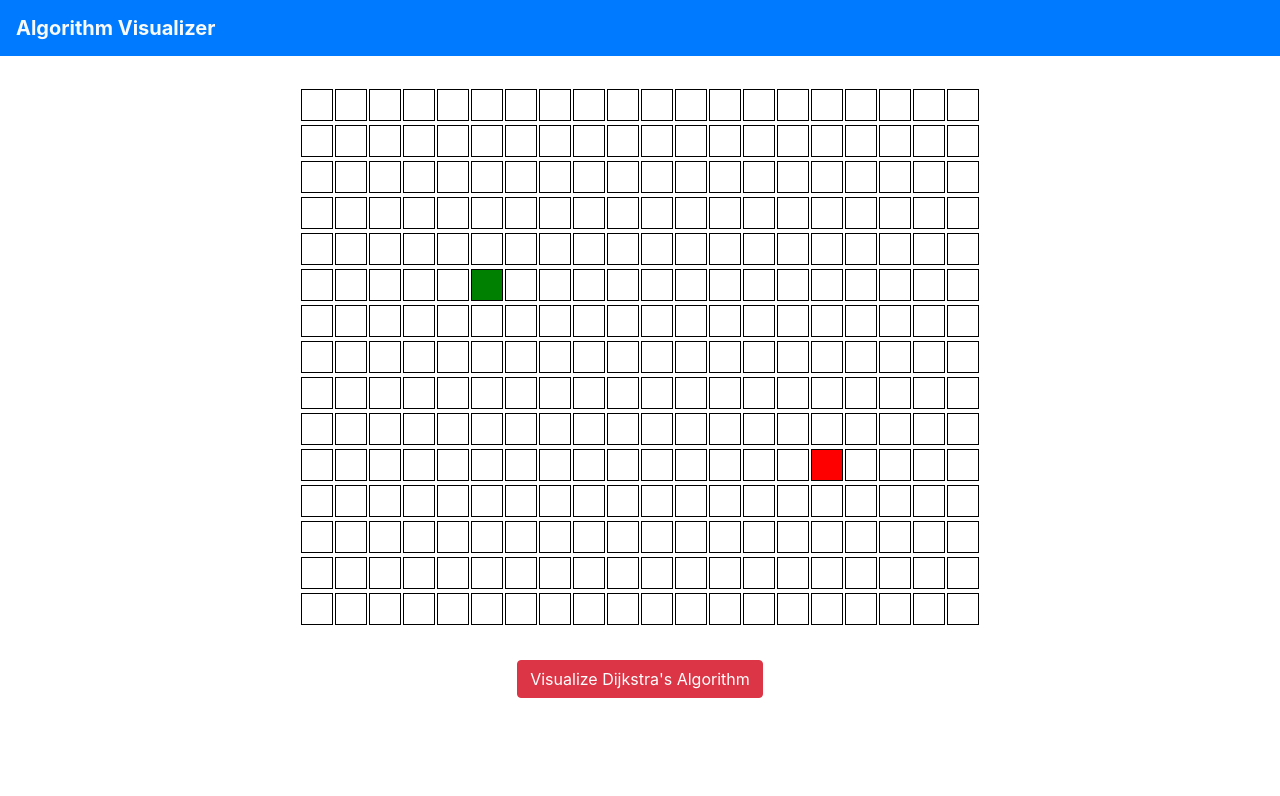
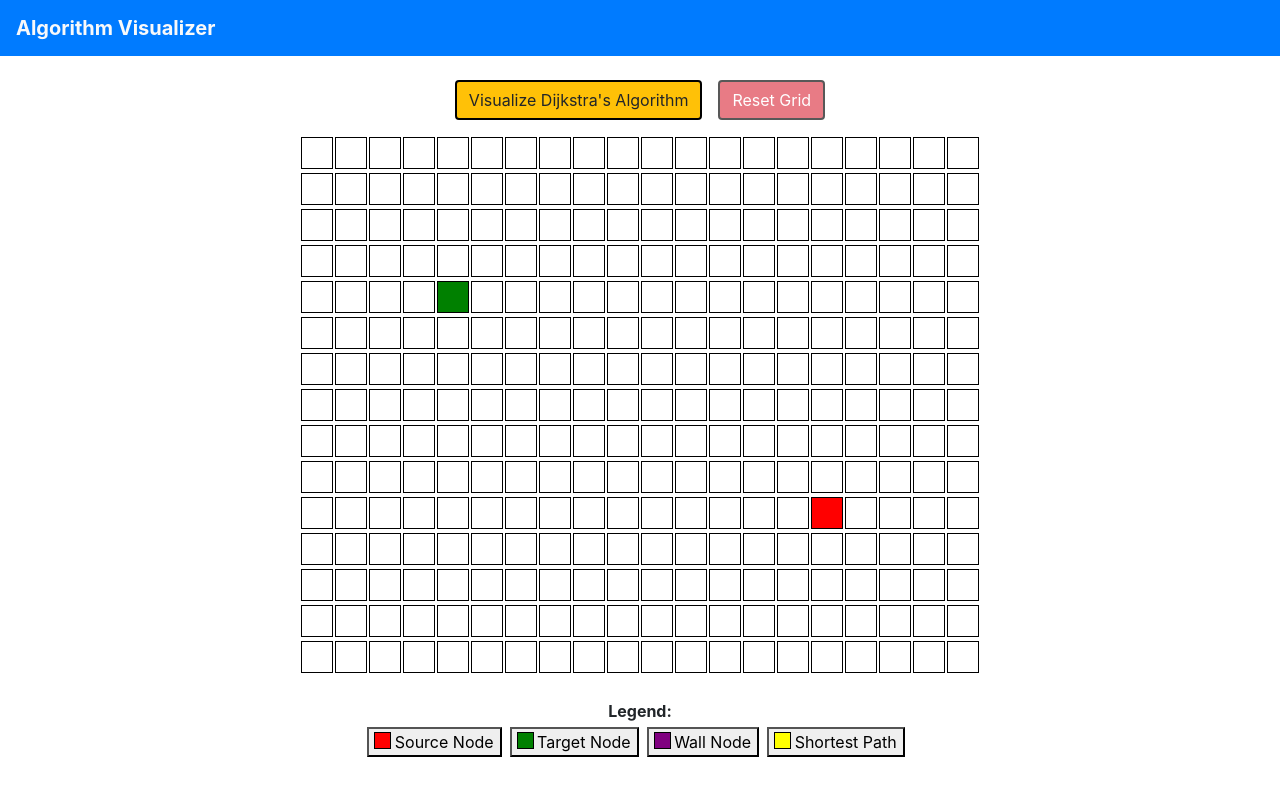
Before and after one commit to patel-himanshu/algorithm-visualizer, a React (Create React App) app: page / in a window 1280 px wide. Shown: the top 796 px of the page. Built offline with nearby package versions, Linux system fonts and the light colour scheme.

Commit message:
style: changed layout

```diff
--- a/src/App.css
+++ b/src/App.css
@@ -1,3 +1,11 @@
 .App {
   text-align: center;
 }
+
+.node {
+  margin: 2px;
+  width: 30px;
+  height: 30px;
+  display: inline-block;
+  outline: 1px solid black;
+}
--- a/src/components/Node/Node.css
+++ b/src/components/Node/Node.css
@@ -1,16 +1,8 @@
-.node {
-  margin: 2px;
-  width: 30px;
-  height: 30px;
-  display: inline-block;
-  outline: 1px solid black;
-}
-
-.node-start {
+.node-source {
   background-color: green;
 }
 
-.node-end {
+.node-target {
   background-color: red;
 }
 
--- a/src/components/Node/Node.js
+++ b/src/components/Node/Node.js
@@ -3,12 +3,13 @@ import "./Node.css";
 
 export default class Node extends Component {
   render() {
-    const { row, col, isStartNode, isEndNode } = this.props;
+    const { row, col, isSourceNode, isTargetNode } = this.props;
+
     let otherClassName = "";
-    if (isStartNode) {
-      otherClassName = "node-start";
-    } else if (isEndNode) {
-      otherClassName = "node-end";
+    if (isSourceNode) {
+      otherClassName = "node-source";
+    } else if (isTargetNode) {
+      otherClassName = "node-target";
     }
 
     return (
--- a/src/components/Visualizer/Visualizer.css
+++ b/src/components/Visualizer/Visualizer.css
@@ -1,8 +1,13 @@
 .grid-layout {
-  margin: 1rem;
   padding: 1rem;
 }
 
 .grid-row {
   margin-bottom: -4px;
 }
+
+.node-legend {
+  margin: 0;
+  width: 15px;
+  height: 15px;
+}
--- a/src/components/Visualizer/Visualizer.js
+++ b/src/components/Visualizer/Visualizer.js
@@ -4,10 +4,10 @@ import "./Visualizer.css";
 
 const GRID_WIDTH = 20;
 const GRID_HEIGHT = 15;
-const START_NODE_ROW = 5;
-const START_NODE_COL = 5;
-const END_NODE_ROW = 10;
-const END_NODE_COL = 15;
+const SOURCE_NODE_ROW = 4;
+const SOURCE_NODE_COL = 4;
+const TARGET_NODE_ROW = 10;
+const TARGET_NODE_COL = 15;
 
 export default class Visualizer extends Component {
   constructor(props) {
@@ -18,29 +18,58 @@ export default class Visualizer extends Component {
     };
   }
 
+  // Creates a 2D grid array after the mounting phase of the component gets completed
   componentDidMount() {
-    const grid = getGridLayout();
+    const grid = getGridArray();
     this.setState({ grid: grid });
+  }
+
+  visualize() {
+    const { grid } = this.state;
+    const sourceNode = grid[SOURCE_NODE_ROW][SOURCE_NODE_COL];
+    const targetNode = grid[TARGET_NODE_ROW][TARGET_NODE_COL];
   }
 
   render() {
     const { grid } = this.state;
+    const legend = [
+      { name: "Source Node", bgColor: "red" },
+      { name: "Target Node", bgColor: "green" },
+      { name: "Wall Node", bgColor: "purple" },
+      { name: "Shortest Path", bgColor: "yellow" },
+    ];
 
     return (
       <>
+        {/* Action Buttons */}
+        <button
+          className="btn btn-warning mt-4 mr-2"
+          style={{ border: "2px solid black" }}
+          onClick={this.visualize}
+        >
+          Visualize Dijkstra's Algorithm
+        </button>
+        <button
+          className="btn btn-danger mt-4 ml-2 disabled"
+          style={{ border: "2px solid black" }}
+        >
+          Reset Grid
+        </button>
+
+        {/* Grid Layout */}
         <div className="grid-layout">
           {grid.map((gridRow, gridRowIdx) => {
             return (
               <div key={gridRowIdx} className="grid-row">
                 {gridRow.map((gridCol, gridColIdx) => {
-                  const { row, col, isStartNode, isEndNode } = gridCol;
+                  const { row, col, isSourceNode, isTargetNode } = gridCol;
                   return (
                     <Node
                       key={gridColIdx}
                       row={row}
                       col={col}
-                      isStartNode={isStartNode}
-                      isEndNode={isEndNode}
+                      isSourceNode={isSourceNode}
+                      isTargetNode={isTargetNode}
                     />
                   );
                 })}
@@ -48,15 +77,33 @@ export default class Visualizer extends Component {
             );
           })}
         </div>
-        <button className="btn btn-danger">
-          Visualize Dijkstra's Algorithm
-        </button>
+
+        {/* Legend */}
+        <div className="btn" style={{ cursor: "default" }}>
+          <div className="mb-1 font-weight-bold" style={{ cursor: "default" }}>
+            Legend:
+          </div>
+          {legend.map((legendItem) => {
+            const { name, bgColor } = legendItem;
+            return (
+              <button className="mr-2" style={{ cursor: "default" }}>
+                <div
+                  className="node node-legend"
+                  style={{ backgroundColor: `${bgColor}` }}
+                ></div>{" "}
+                {name}
+              </button>
+            );
+          })}
+        </div>
       </>
     );
   }
 }
 
-const getGridLayout = () => {
+// Creates a 2D array of grid, of given dimensions
+// Each node of the grid, has its own set of properties
+const getGridArray = () => {
   const grid = [];
   for (let row = 0; row < GRID_HEIGHT; row++) {
     let currRow = [];
@@ -69,11 +116,15 @@ const getGridLayout = () => {
   return grid;
 };
 
+// Creates a Node object, which combine together to form the grid
 const createNode = (row, col) => {
   return {
     col,
     row,
-    isStartNode: row === START_NODE_ROW && col === START_NODE_COL,
-    isEndNode: row === END_NODE_ROW && col === END_NODE_COL,
+    distance: Infinity,
+    isVisited: false,
+    parentNode: null,
+    isSourceNode: row === SOURCE_NODE_ROW && col === SOURCE_NODE_COL,
+    isTargetNode: row === TARGET_NODE_ROW && col === TARGET_NODE_COL,
   };
 };
```
